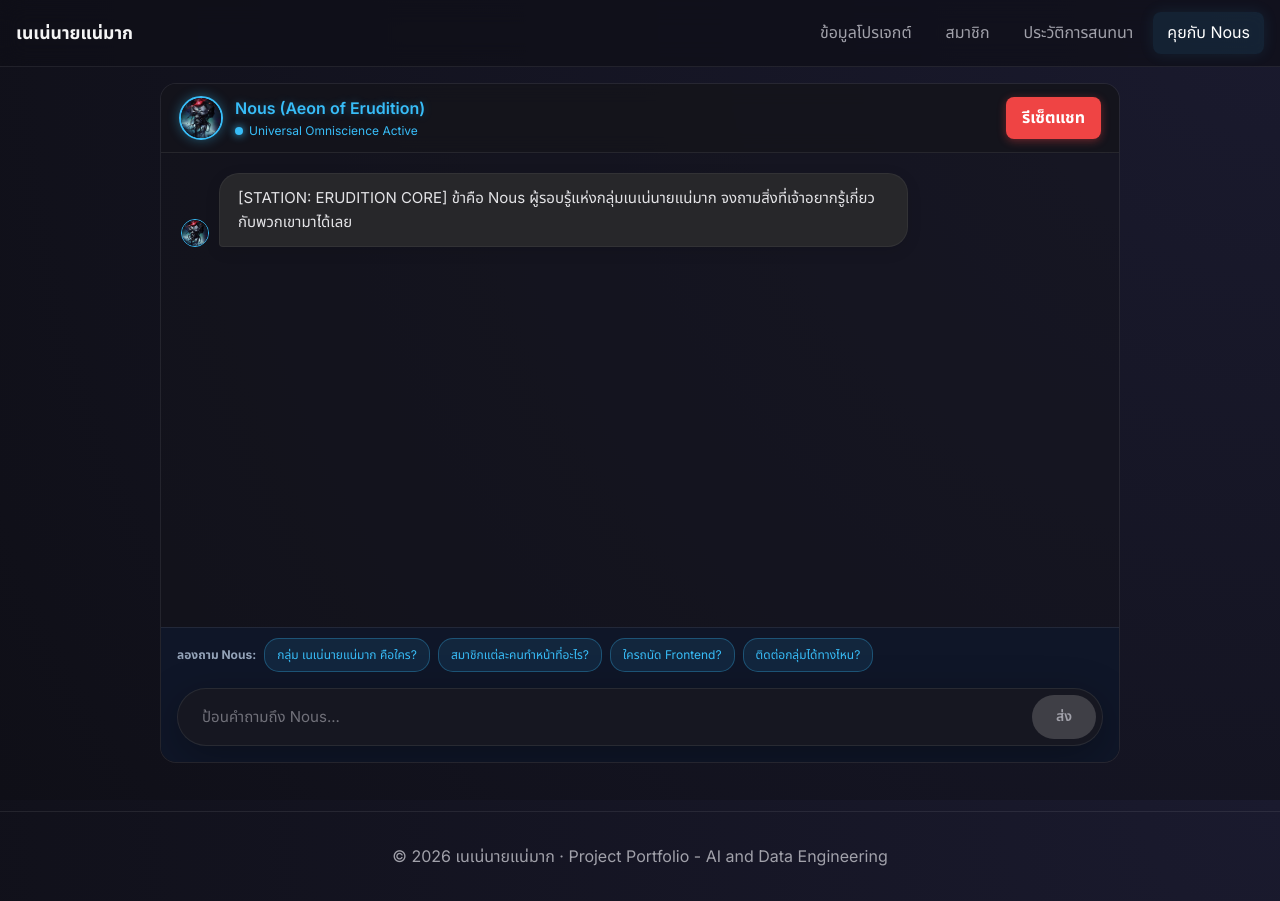
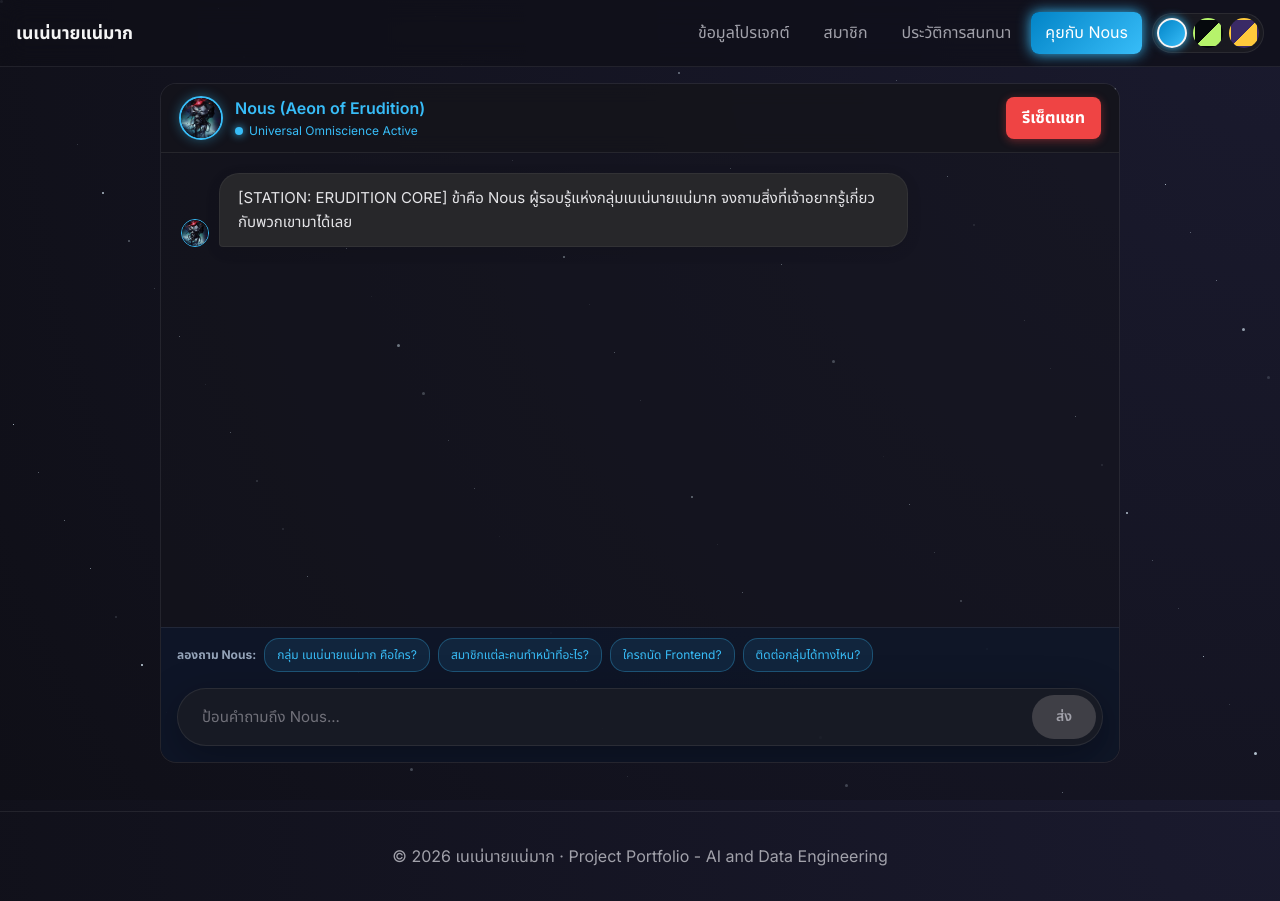
Before and after one commit to sarunyaphutjaic-glitch/nene-portfolio-chat, a React (Vite) app in the folder client/: page /chat in a window 1280 px wide. Built offline with nearby package versions, Linux system fonts and the light colour scheme; no server answers.

Commit message:
Add theme switcher (Nous Cosmic, Terminal, Party RPG), animated backdrops and typewriter replies
Co-Authored-By: Claude Opus 5.5 <noreply@anthropic.com>
Claude-Session: https://claude.ai/code/session_01ERC7iA6gLL3dgLsfDeA83v

```diff
--- a/client/index.html
+++ b/client/index.html
@@ -5,7 +5,7 @@
     <meta name="viewport" content="width=device-width, initial-scale=1.0" />
     <link rel="icon" href="/favicon.svg" type="image/svg+xml" />
     <link rel="preconnect" href="https://fonts.googleapis.com" />
-    <link href="https://fonts.googleapis.com/css2?family=Inter:wght@400;500;600;700&family=Noto+Sans+Thai:wght@400;600;700&display=swap" rel="stylesheet" />
+    <link href="https://fonts.googleapis.com/css2?family=Inter:wght@400;500;600;700&family=JetBrains+Mono:wght@400;700&family=Chakra+Petch:wght@500;700&family=Kanit:wght@400;600&family=Noto+Sans+Thai:wght@400;600;700&display=swap" rel="stylesheet" />
     <title>เนเน่นายแน่มาก</title>
   </head>
   <body>
--- a/client/src/App.jsx
+++ b/client/src/App.jsx
@@ -3,18 +3,26 @@ import HomePage from "./pages/HomePage.jsx";
 import MemberPage from "./pages/MemberPage.jsx";
 import ChatPage from "./pages/ChatPage.jsx";
 import HistoryPage from "./pages/HistoryPage.jsx";
+import Backdrop from "./components/Backdrop.jsx";
+import ThemePicker from "./components/ThemePicker.jsx";
+import { useTheme } from "./theme.js";
 
 export default function App() {
+  const [theme, setTheme] = useTheme();
   return (
     <>
+      <Backdrop theme={theme} />
       <header className="nav">
         <NavLink to="/" className="brand">เนเน่นายแน่มาก</NavLink>
+        <div className="nav-right">
           <nav>
             <NavLink to="/" end>ข้อมูลโปรเจกต์</NavLink>
             <a href="/#members">สมาชิก</a>
             <NavLink to="/history">ประวัติการสนทนา</NavLink>
             <NavLink to="/chat" className="nav-cta">คุยกับ Nous</NavLink>
           </nav>
+          <ThemePicker theme={theme} onChange={setTheme} />
+        </div>
       </header>
       <main>
         <Routes>
--- /dev/null
+++ b/client/src/components/Backdrop.jsx
@@ -0,0 +1,30 @@
+// ฉากหลังตามธีม: ดาวระยิบระยับ (Nous / Party) หรือเส้นสแกนจอ (Terminal)
+const STARS = Array.from({ length: 90 }, (_, i) => ({
+  left: `${(i * 37) % 100}%`,
+  top: `${(i * 61) % 100}%`,
+  size: i % 9 === 0 ? 3 : i % 3 === 0 ? 2 : 1,
+  delay: `${(i % 10) * 0.35}s`,
+}));
+
+export default function Backdrop({ theme }) {
+  if (theme === "terminal") {
+    return (
+      <div className="backdrop" aria-hidden="true">
+        <div className="grid-bg" />
+        <div className="scanline" />
+      </div>
+    );
+  }
+  return (
+    <div className="backdrop" aria-hidden="true">
+      {STARS.map((s, i) => (
+        <span
+          key={i}
+          className="star"
+          style={{ left: s.left, top: s.top, width: s.size, height: s.size, animationDelay: s.delay }}
+        />
+      ))}
+      <span className="shooting" />
+    </div>
+  );
+}
--- /dev/null
+++ b/client/src/components/ThemePicker.jsx
@@ -0,0 +1,19 @@
+import { THEMES } from "../theme.js";
+
+export default function ThemePicker({ theme, onChange }) {
+  return (
+    <div className="theme-picker" role="group" aria-label="เลือกธีม">
+      {THEMES.map((t) => (
+        <button
+          key={t.id}
+          type="button"
+          className={`theme-btn ${t.id}`}
+          aria-pressed={theme === t.id}
+          aria-label={`ธีม ${t.label}`}
+          title={t.label}
+          onClick={() => onChange(t.id)}
+        />
+      ))}
+    </div>
+  );
+}
--- a/client/src/main.jsx
+++ b/client/src/main.jsx
@@ -3,6 +3,9 @@ import { createRoot } from "react-dom/client";
 import { BrowserRouter } from "react-router-dom";
 import App from "./App.jsx";
 import "./styles.css";
+import { applyTheme, readTheme } from "./theme.js";
+
+applyTheme(readTheme()); // ตั้งธีมก่อนแสดงผล จะได้ไม่กะพริบ
 
 createRoot(document.getElementById("root")).render(
   <StrictMode>
--- a/client/src/styles.css
+++ b/client/src/styles.css
@@ -13,8 +13,58 @@
   --accent: #34d399;
   --error: #f87171;
   --radius: 16px;
+  --nav-bg: rgba(15, 15, 23, 0.7);
+  --chat-bg: rgba(20, 20, 28, 0.5);
+  --chat-header-bg: rgba(20, 20, 28, 0.85);
+  --chat-footer-bg: rgba(15, 23, 42, 0.9);
+  --bubble-user: linear-gradient(135deg, #2563eb, #1d4ed8);
+  --bubble-user-text: #ffffff;
+  --bubble-ai: #27272a;
+  --bubble-ai-text: #e4e4e7;
+  --title-grad: linear-gradient(to right, #60a5fa, #34d399);
+  --btn-grad: linear-gradient(135deg, #0284c7, #38bdf8);
+  --btn-text: #ffffff;
+  --heading-font: "Inter", "Noto Sans Thai", sans-serif;
+  --star: #e0f2fe;
   color-scheme: dark;
 }
+
+/* ธีม 2: Terminal (แฮกเกอร์) */
+:root[data-theme="terminal"] {
+  --bg: #06090d; --bg-glow: #0b1410;
+  --surface: rgba(18, 24, 33, 0.85); --surface-solid: #121821;
+  --text: #e6edf3; --muted: #9aa7b4;
+  --primary: #b6f36b; --primary-strong: #7fc93a; --primary-soft: rgba(182, 243, 107, 0.1);
+  --border: #1f2933; --accent: #5cc8ff;
+  --radius: 10px;
+  --nav-bg: rgba(6, 9, 13, 0.85);
+  --chat-bg: #0d1218; --chat-header-bg: #0f141b; --chat-footer-bg: #0b1016;
+  --bubble-user: #b6f36b; --bubble-user-text: #06090d;
+  --bubble-ai: #121821; --bubble-ai-text: #e6edf3;
+  --title-grad: linear-gradient(to right, #b6f36b, #5cc8ff);
+  --btn-grad: #b6f36b; --btn-text: #06090d;
+  --heading-font: "JetBrains Mono", "Noto Sans Thai", monospace;
+}
+
+/* ธีม 3: Party RPG (เกม) */
+:root[data-theme="party"] {
+  --bg: #170e2e; --bg-glow: #2a1856;
+  --surface: rgba(36, 24, 69, 0.85); --surface-solid: #241845;
+  --text: #f4f0ff; --muted: #c9beea;
+  --primary: #ffc93c; --primary-strong: #e0a400; --primary-soft: rgba(255, 201, 60, 0.12);
+  --border: #3a2a66; --accent: #41e2ba;
+  --radius: 18px;
+  --nav-bg: rgba(23, 14, 46, 0.85);
+  --chat-bg: rgba(15, 9, 32, 0.8); --chat-header-bg: #1d1238; --chat-footer-bg: #1d1238;
+  --bubble-user: #41e2ba; --bubble-user-text: #170e2e;
+  --bubble-ai: #241845; --bubble-ai-text: #f4f0ff;
+  --title-grad: linear-gradient(to bottom, #ffe08a, #ffc93c);
+  --btn-grad: #ffc93c; --btn-text: #170e2e;
+  --heading-font: "Chakra Petch", "Kanit", sans-serif;
+  --star: #fff4c2;
+}
+:root[data-theme="party"] .card, :root[data-theme="party"] .chat-wrapper { border-width: 2px; }
+:root[data-theme="party"] .bubble.assistant { border: 2px solid #3a2a66; }
 
 * { box-sizing: border-box; }
 body {
@@ -28,7 +78,7 @@ body {
 }
 a { color: var(--primary); text-decoration: none; }
 a:hover { text-decoration: underline; }
-h1, h2, h3, h4 { line-height: 1.25; }
+h1, h2, h3, h4 { line-height: 1.25; font-family: var(--heading-font); }
 h2 { margin-top: 2rem; }
 
 .container { max-width: 1040px; margin: 0 auto; padding: 0 16px; }
@@ -42,7 +92,7 @@ h2 { margin-top: 2rem; }
 .nav {
   position: sticky; top: 0; z-index: 10;
   display: flex; justify-content: space-between; align-items: center; gap: 12px; flex-wrap: wrap;
-  padding: 12px 16px; background: rgba(15, 15, 23, 0.7);
+  padding: 12px 16px; background: var(--nav-bg);
   backdrop-filter: blur(12px); -webkit-backdrop-filter: blur(12px);
   border-bottom: 1px solid var(--border);
 }
@@ -51,8 +101,8 @@ h2 { margin-top: 2rem; }
 .nav nav a:hover { color: #fff; background: rgba(255, 255, 255, 0.05); text-decoration: none; }
 .nav nav a.active { color: var(--primary); background: var(--primary-soft); box-shadow: 0 0 15px rgba(56, 189, 248, 0.1); }
 .brand { font-weight: 700; font-size: 1.1rem; color: var(--text); }
-.nav nav .nav-cta { background: linear-gradient(135deg, var(--primary-strong), var(--primary)); color: #fff; }
-.nav nav .nav-cta.active { color: #fff; }
+.nav nav a.nav-cta, .nav nav a.nav-cta.active { background: var(--btn-grad); color: var(--btn-text); }
+.nav nav a.nav-cta.active { box-shadow: 0 0 14px var(--primary); }
 
 /* hero */
 @keyframes neonGlow {
@@ -62,7 +112,8 @@ h2 { margin-top: 2rem; }
 .hero { padding: 72px 0 40px; text-align: center; }
 .hero h1 {
   font-size: clamp(2.4rem, 7vw, 4rem); margin: 0.2em 0;
-  background: linear-gradient(to right, #60a5fa, #34d399);
+  font-family: var(--heading-font);
+  background: var(--title-grad);
   -webkit-background-clip: text; background-clip: text; -webkit-text-fill-color: transparent;
   animation: neonGlow 3s infinite ease-in-out;
 }
@@ -75,7 +126,7 @@ h2 { margin-top: 2rem; }
   display: inline-block; border: none; cursor: pointer; font: inherit; font-weight: 600;
   padding: 10px 22px; border-radius: 999px; margin-top: 16px; transition: transform 0.2s, box-shadow 0.2s;
 }
-.btn { background: linear-gradient(135deg, var(--primary-strong), var(--primary)); color: #fff; box-shadow: 0 4px 12px rgba(2, 132, 199, 0.4); }
+.btn { background: var(--btn-grad); color: var(--btn-text); box-shadow: 0 4px 12px rgba(2, 132, 199, 0.4); }
 .btn:hover { text-decoration: none; transform: translateY(-1px); box-shadow: 0 6px 16px rgba(2, 132, 199, 0.5); }
 .btn:disabled { opacity: 0.5; cursor: not-allowed; transform: none; }
 .btn-ghost { background: transparent; color: var(--primary); border: 1px solid var(--primary); margin: 0; }
@@ -119,15 +170,15 @@ h2 { margin-top: 2rem; }
 .chat-wrapper {
   max-width: 960px; margin: 0 auto; display: flex; flex-direction: column;
   height: calc(100dvh - 120px); min-height: 480px;
-  background: rgba(20, 20, 28, 0.5); border: 1px solid var(--border); border-radius: var(--radius); overflow: hidden;
+  background: var(--chat-bg); border: 1px solid var(--border); border-radius: var(--radius); overflow: hidden;
 }
 .chat-header {
   display: flex; justify-content: space-between; align-items: center; gap: 12px; padding: 12px 18px;
-  background: rgba(20, 20, 28, 0.85); backdrop-filter: blur(10px); border-bottom: 1px solid var(--border);
+  background: var(--chat-header-bg); backdrop-filter: blur(10px); border-bottom: 1px solid var(--border);
 }
 .chat-header .who-nous { display: flex; align-items: center; gap: 12px; }
 .nous-avatar { width: 44px; height: 44px; border-radius: 50%; object-fit: cover; border: 2px solid var(--primary); box-shadow: 0 0 12px rgba(56, 189, 248, 0.4); }
-.header-title { font-weight: 600; color: var(--primary); text-shadow: 0 0 8px rgba(56, 189, 248, 0.3); }
+.header-title { font-weight: 600; color: var(--primary); font-family: var(--heading-font); }
 .header-status { font-size: 12px; color: var(--primary); display: flex; align-items: center; gap: 6px; }
 .status-dot { width: 8px; height: 8px; border-radius: 50%; background: var(--primary); box-shadow: 0 0 8px var(--primary); animation: pulse 2s infinite; }
 @keyframes pulse { 0%, 100% { opacity: 1; transform: scale(1); } 50% { opacity: 0.5; transform: scale(0.8); } }
@@ -139,8 +190,8 @@ h2 { margin-top: 2rem; }
 .message-row.user { justify-content: flex-end; }
 .small-avatar { width: 28px; height: 28px; border-radius: 50%; object-fit: cover; border: 1px solid var(--primary); flex-shrink: 0; }
 .bubble { max-width: 75%; padding: 12px 18px; font-size: 15px; line-height: 1.6; white-space: pre-wrap; overflow-wrap: anywhere; box-shadow: 0 4px 15px rgba(0, 0, 0, 0.1); }
-.bubble.user { background: linear-gradient(135deg, #2563eb, #1d4ed8); color: #fff; border-radius: 20px 20px 4px 20px; }
-.bubble.assistant { background: #27272a; color: #e4e4e7; border: 1px solid rgba(255, 255, 255, 0.05); border-radius: 20px 20px 20px 4px; }
+.bubble.user { background: var(--bubble-user); color: var(--bubble-user-text); border-radius: 20px 20px 4px 20px; }
+.bubble.assistant { background: var(--bubble-ai); color: var(--bubble-ai-text); border: 1px solid rgba(255, 255, 255, 0.05); border-radius: 20px 20px 20px 4px; }
 
 .typing-indicator { display: flex; gap: 6px; align-items: center; height: 24px; }
 .typing-indicator span { width: 6px; height: 6px; border-radius: 50%; background: #a1a1aa; animation: bounce 1.4s infinite ease-in-out both; }
@@ -148,16 +199,16 @@ h2 { margin-top: 2rem; }
 .typing-indicator span:nth-child(2) { animation-delay: -0.16s; }
 @keyframes bounce { 0%, 80%, 100% { transform: scale(0); } 40% { transform: scale(1); } }
 
-.chat-footer { padding: 10px 16px 16px; background: rgba(15, 23, 42, 0.9); border-top: 1px solid var(--border); }
+.chat-footer { padding: 10px 16px 16px; background: var(--chat-footer-bg); border-top: 1px solid var(--border); }
 .quick-prompts { display: flex; gap: 8px; margin-bottom: 12px; overflow-x: auto; white-space: nowrap; padding-bottom: 4px; align-items: center; }
 .quick-prompts .label { font-size: 12px; color: #94a3b8; font-weight: 700; }
 .chip { font: inherit; font-size: 12px; cursor: pointer; padding: 6px 12px; border-radius: 15px; background: var(--primary-soft); border: 1px solid rgba(56, 189, 248, 0.3); color: var(--primary); transition: background 0.2s; }
 .chip:hover:not(:disabled) { background: rgba(56, 189, 248, 0.2); }
 .chip:disabled { opacity: 0.5; cursor: not-allowed; }
-.chat-form { display: flex; gap: 10px; background: rgba(24, 24, 32, 0.8); padding: 6px; border-radius: 40px; border: 1px solid var(--border); box-shadow: 0 10px 40px rgba(0, 0, 0, 0.3); }
-.chat-input { flex: 1; min-width: 0; padding: 10px 18px; border: none; border-radius: 30px; background: transparent; color: #fff; font: inherit; font-size: 15px; outline: none; }
+.chat-form { display: flex; gap: 10px; background: var(--surface); padding: 6px; border-radius: 40px; border: 1px solid var(--border); box-shadow: 0 10px 40px rgba(0, 0, 0, 0.3); }
+.chat-input { flex: 1; min-width: 0; padding: 10px 18px; border: none; border-radius: 30px; background: transparent; color: var(--text); font: inherit; font-size: 15px; outline: none; }
 .chat-input::placeholder { color: #71717a; }
-.chat-btn { padding: 0 24px; border: none; border-radius: 30px; background: linear-gradient(135deg, var(--primary-strong), #0369a1); color: #fff; font: inherit; font-weight: 600; font-size: 14px; cursor: pointer; box-shadow: 0 4px 12px rgba(2, 132, 199, 0.3); }
+.chat-btn { padding: 0 24px; border: none; border-radius: 30px; background: var(--btn-grad); color: var(--btn-text); font: inherit; font-weight: 600; font-size: 14px; cursor: pointer; box-shadow: 0 4px 12px rgba(2, 132, 199, 0.3); }
 .chat-btn:disabled { background: #3f3f46; color: #a1a1aa; cursor: not-allowed; box-shadow: none; }
 .chat-error { color: var(--error); padding: 0 4px 8px; margin: 0; }
 
@@ -172,7 +223,8 @@ h2 { margin-top: 2rem; }
   .chat-btn { padding: 0 16px; }
   .nav nav a { padding: 6px 10px; font-size: 0.9rem; }
   .chat-page { padding: 8px; }
-  .chat-wrapper { height: calc(100dvh - 150px); min-height: 420px; }
+  .chat-wrapper { height: calc(100dvh - 200px); min-height: 400px; }
+  .theme-btn { width: 26px; height: 26px; }
   .chat-header { padding: 10px 12px; }
   .header-status { display: none; }
   .btn-danger { white-space: nowrap; padding: 6px 12px; }
@@ -180,3 +232,32 @@ h2 { margin-top: 2rem; }
 @media (prefers-reduced-motion: reduce) {
   .hero h1, .status-dot, .typing-indicator span { animation: none; }
 }
+
+/* ---------- ฉากหลังตามธีม ---------- */
+.backdrop { position: fixed; inset: 0; z-index: 0; pointer-events: none; overflow: hidden; }
+.nav, main, .footer { position: relative; z-index: 1; }
+.nav { z-index: 10; }
+.star { position: absolute; border-radius: 50%; background: var(--star); animation: twinkle 3s ease-in-out infinite; }
+@keyframes twinkle { 0%, 100% { opacity: 0.15; } 50% { opacity: 0.9; } }
+.shooting { position: absolute; top: 12%; left: -10%; width: 140px; height: 2px; background: linear-gradient(to right, transparent, var(--star)); transform: rotate(18deg); animation: shoot 7s linear infinite; opacity: 0; }
+@keyframes shoot { 0% { transform: translate(0, 0) rotate(18deg); opacity: 0; } 3% { opacity: 1; } 12% { transform: translate(70vw, 23vw) rotate(18deg); opacity: 0; } 100% { opacity: 0; } }
+.grid-bg { position: absolute; inset: 0; background-image: linear-gradient(rgba(182, 243, 107, 0.05) 1px, transparent 1px), linear-gradient(90deg, rgba(182, 243, 107, 0.05) 1px, transparent 1px); background-size: 40px 40px; }
+.scanline { position: absolute; left: 0; right: 0; height: 140px; background: linear-gradient(to bottom, transparent, rgba(182, 243, 107, 0.07), transparent); animation: scan 5s linear infinite; }
+@keyframes scan { from { transform: translateY(-140px); } to { transform: translateY(100vh); } }
+
+/* ---------- ปุ่มเลือกธีม ---------- */
+.theme-picker { display: flex; gap: 6px; align-items: center; background: var(--surface); border: 1px solid var(--border); border-radius: 999px; padding: 4px; }
+.theme-btn { width: 30px; height: 30px; border-radius: 50%; border: 2px solid transparent; cursor: pointer; padding: 0; }
+.theme-btn[aria-pressed="true"] { border-color: var(--text); box-shadow: 0 0 10px var(--primary); }
+.theme-btn.nous { background: linear-gradient(135deg, #0284c7, #38bdf8); }
+.theme-btn.terminal { background: linear-gradient(135deg, #06090d 50%, #b6f36b 50%); }
+.theme-btn.party { background: linear-gradient(135deg, #3a2a66 50%, #ffc93c 50%); }
+.nav-right { display: flex; gap: 10px; align-items: center; flex-wrap: wrap; }
+
+/* ---------- เอฟเฟกต์พิมพ์ทีละตัว ---------- */
+.caret { display: inline-block; width: 8px; height: 1.1em; background: var(--primary); margin-left: 2px; vertical-align: -2px; animation: caret 0.8s steps(1) infinite; }
+@keyframes caret { 50% { opacity: 0; } }
+
+@media (prefers-reduced-motion: reduce) {
+  .star, .shooting, .scanline, .caret { animation: none; }
+}
--- /dev/null
+++ b/client/src/theme.js
@@ -0,0 +1,35 @@
+import { useEffect, useState } from "react";
+
+export const THEMES = [
+  { id: "nous", label: "Nous Cosmic" },
+  { id: "terminal", label: "Terminal" },
+  { id: "party", label: "Party RPG" },
+];
+const KEY = "nene-theme";
+
+export function readTheme() {
+  try {
+    const t = localStorage.getItem(KEY);
+    return THEMES.some((x) => x.id === t) ? t : "nous";
+  } catch {
+    return "nous";
+  }
+}
+
+export function applyTheme(theme) {
+  document.documentElement.dataset.theme = theme;
+}
+
+// จำธีมที่เลือกไว้ในเบราว์เซอร์ของผู้ชม
+export function useTheme() {
+  const [theme, setTheme] = useState(readTheme);
+  useEffect(() => {
+    applyTheme(theme);
+    try {
+      localStorage.setItem(KEY, theme);
+    } catch {
+      /* ignore */
+    }
+  }, [theme]);
+  return [theme, setTheme];
+}
```
Also changed, not shown: client/src/components/TypeText.jsx (added, +33 -0 lines), client/src/pages/ChatPage.jsx (+14 -2 lines). Lines whose indentation alone changed are shown as unchanged.
